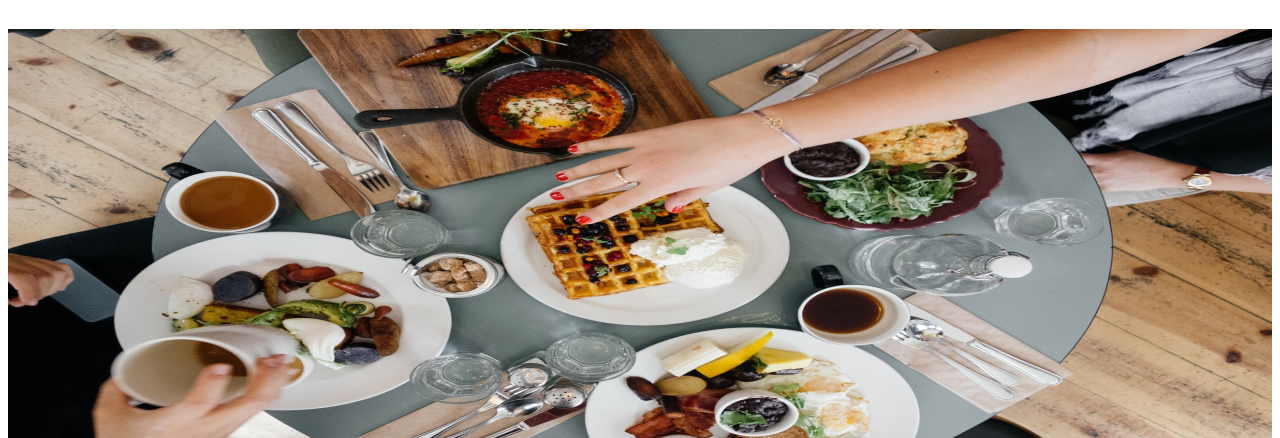
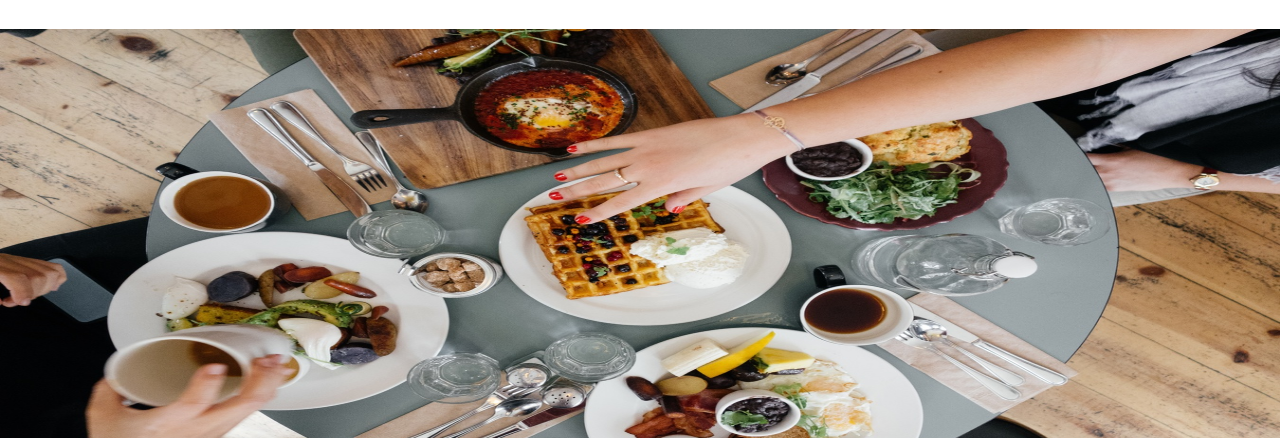
Before and after one commit to dedeherman/dmRestaurant, a website built with webpack: page src/templates/index.html in a window 1280 px wide. Shown: the part 113-551 px from the top of the page. Built offline with nearby package versions, Linux system fonts and the light colour scheme; files whose address does not match are found by name.

Commit message:
edit index.html

```diff
--- a/src/scripts/index.js
+++ b/src/scripts/index.js
@@ -3,7 +3,6 @@ import '../styles/main.css';
 
 console.log('Hello Coders! :)');
 
-// import './styles/main.css';
 // import './styles/responsive.css';
 
 const menu = document.querySelector('#menu');
--- a/src/styles/main.css
+++ b/src/styles/main.css
@@ -1,3 +1,8 @@
+body {
+    margin: 0;
+    padding: 0;
+}
+
 .content {
     width: 100%;
 }
```
